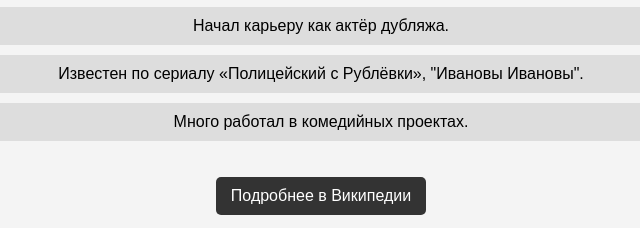
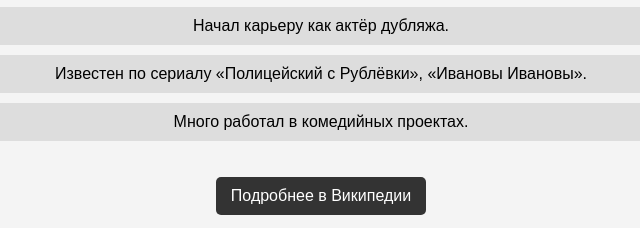
Before and after one commit to Blxssy/HSE_Web_First, a plain HTML site: page index.html in a window 1280 px wide. Both pictures are taken after a click on the button "Показать интересные факты". Shown: the part 392-620 px from the top of the page, 319-959 px from the left. Drawn offline with Linux system fonts and the light colour scheme.

Commit message:
fix covichki

```diff
--- a/index.html
+++ b/index.html
@@ -29,7 +29,7 @@
 				<li>Родился в 1977 году в Москве.</li>
 				<li>Начал карьеру как актёр дубляжа.</li>
 				<li>
-					Известен по сериалу «Полицейский с Рублёвки», "Ивановы Ивановы".
+					Известен по сериалу «Полицейский с Рублёвки», «Ивановы Ивановы».
 				</li>
 				<li>Много работал в комедийных проектах.</li>
 			</ul>
```
